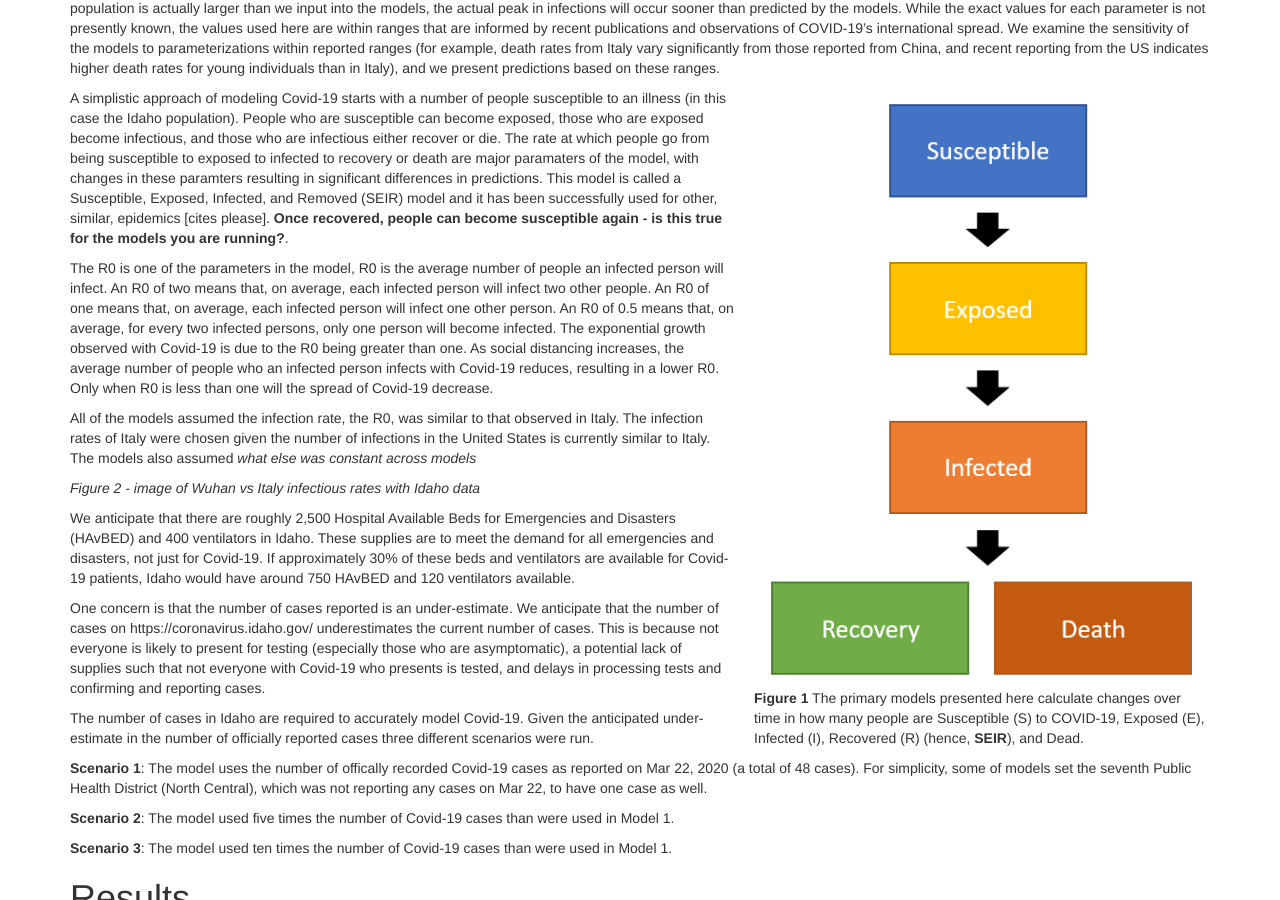
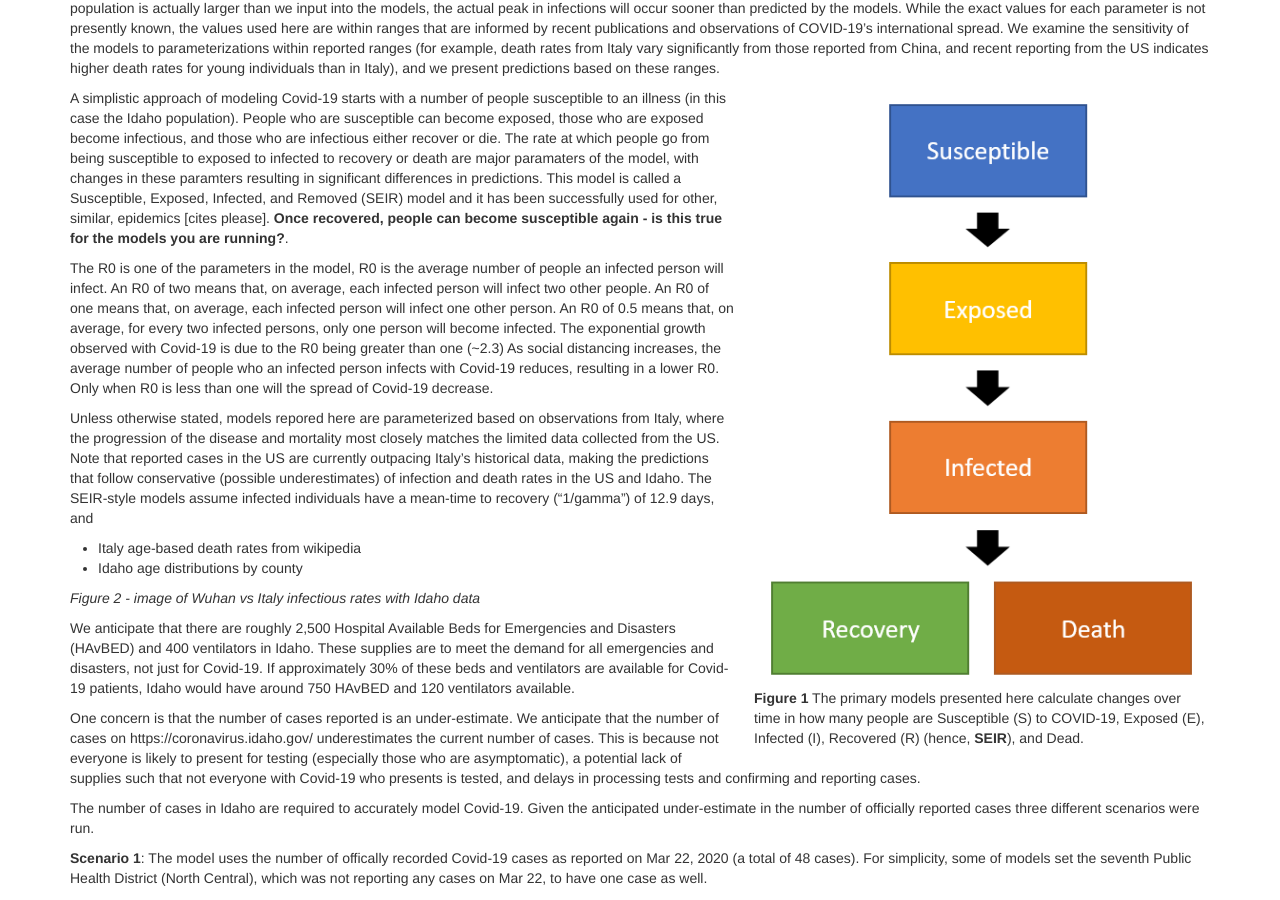
Before and after one commit to magbenji/summary, a Jekyll site: the page built from index.md, in a window 1280 px wide and 900 px high, scrolled down 867 px. Built offline with Jekyll 4.4.1, drawn with Linux system fonts in a browser that asks for light colours.

Commit message:
more methods

```diff
--- a/index.md
+++ b/index.md
@@ -55,12 +55,14 @@ The R0 is one of the parameters in the model, R0 is the average number of people
 An R0 of two means that, on average, each infected person will infect two other people.
 An R0 of one means that, on average, each infected person will infect one other person.
 An R0 of 0.5 means that, on average, for every two infected persons, only one person will become infected.
-The exponential growth observed with Covid-19 is due to the R0 being greater than one.
+The exponential growth observed with Covid-19 is due to the R0 being greater than one (~2.3)
 As social distancing increases, the average number of people who an infected person infects with Covid-19 reduces, resulting in a lower R0. Only when R0 is less than one will the spread of Covid-19 decrease.
 
-All of the models assumed the infection rate, the R0, was similar to that observed in Italy.
-The infection rates of Italy were chosen given the number of infections in the United States is currently similar to Italy.
-The models also assumed *what else was constant across models*
+Unless otherwise stated, models repored here are parameterized based on observations from Italy, where the progression of the disease and mortality most closely matches the limited data collected from the US.
+Note that reported cases in the US are currently outpacing Italy's historical data, making the predictions that follow conservative (possible underestimates) of infection and death rates in the US and Idaho.
+The SEIR-style models assume infected individuals have a mean-time to recovery ("1/gamma") of 12.9 days, and
+* Italy age-based death rates from wikipedia
+* Idaho age distributions by county
 
 *Figure 2 - image of Wuhan vs Italy infectious rates with Idaho data*
 
```
